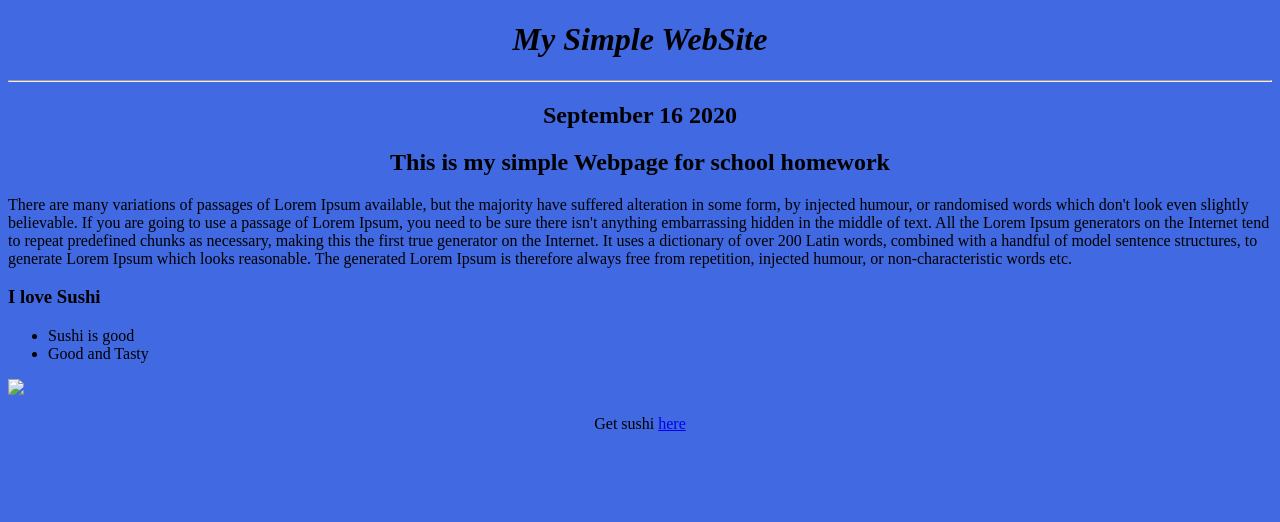
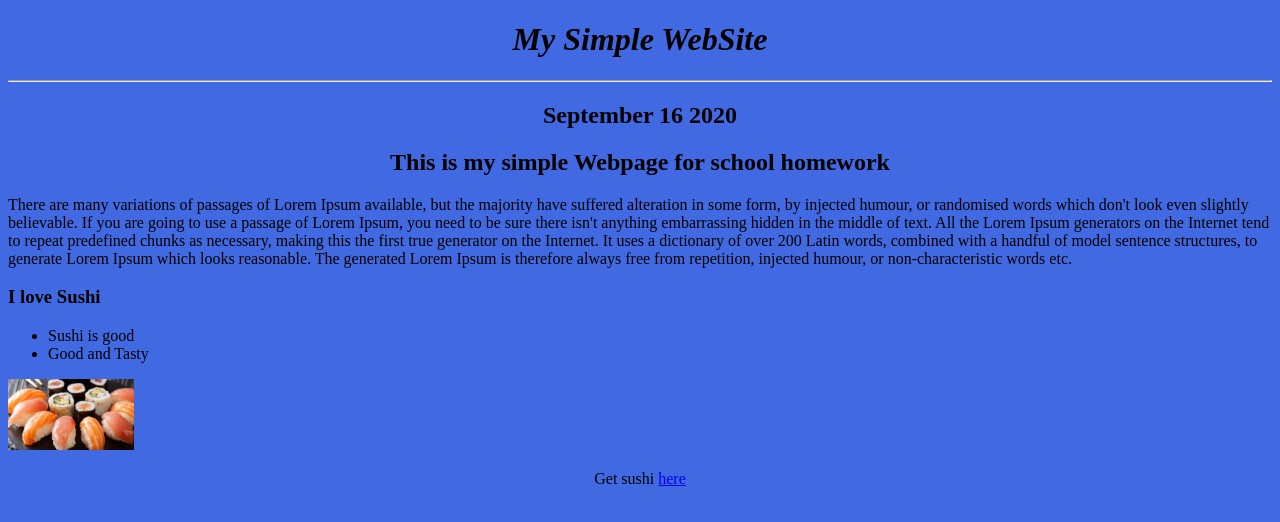
Before and after one commit to PSKostyaK/website, a plain HTML site: page index.html in a window 1280 px wide. Drawn offline with Linux system fonts and the light colour scheme.

Commit message:
Update index.html

```diff
--- a/index.html
+++ b/index.html
@@ -19,7 +19,7 @@
 		<li>Good and Tasty</li>
 
 	</ul>
-	<img src = "sushi-stock.jpg" width="10%">
+	<img src = "169591.jpg" width="10%">
 	<center>
 	<p>Get sushi <a href = "https://www.yelp.com/search?cflt=sushi&find_loc=Boca+Raton%2C+FL">here</a></p>
 	</center>
```
